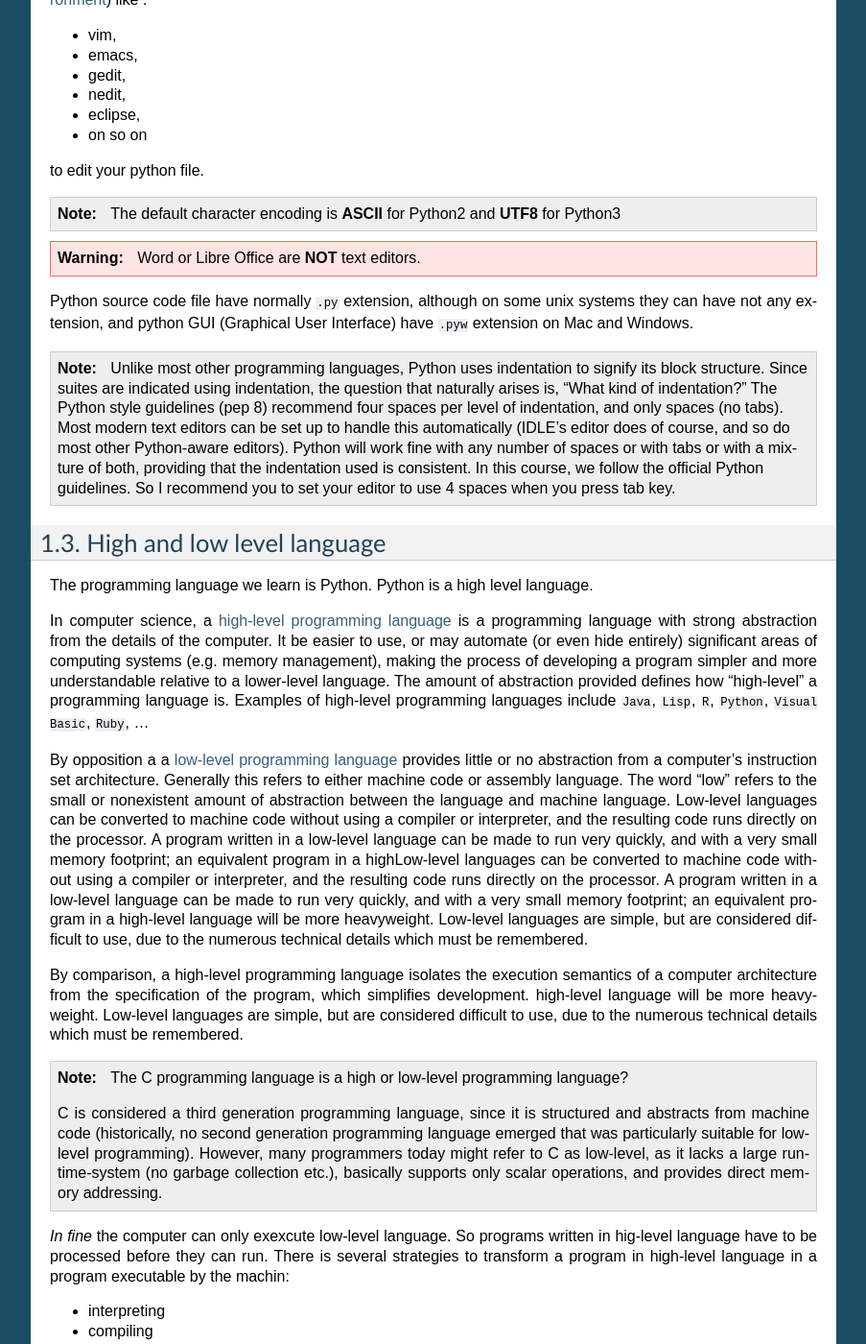
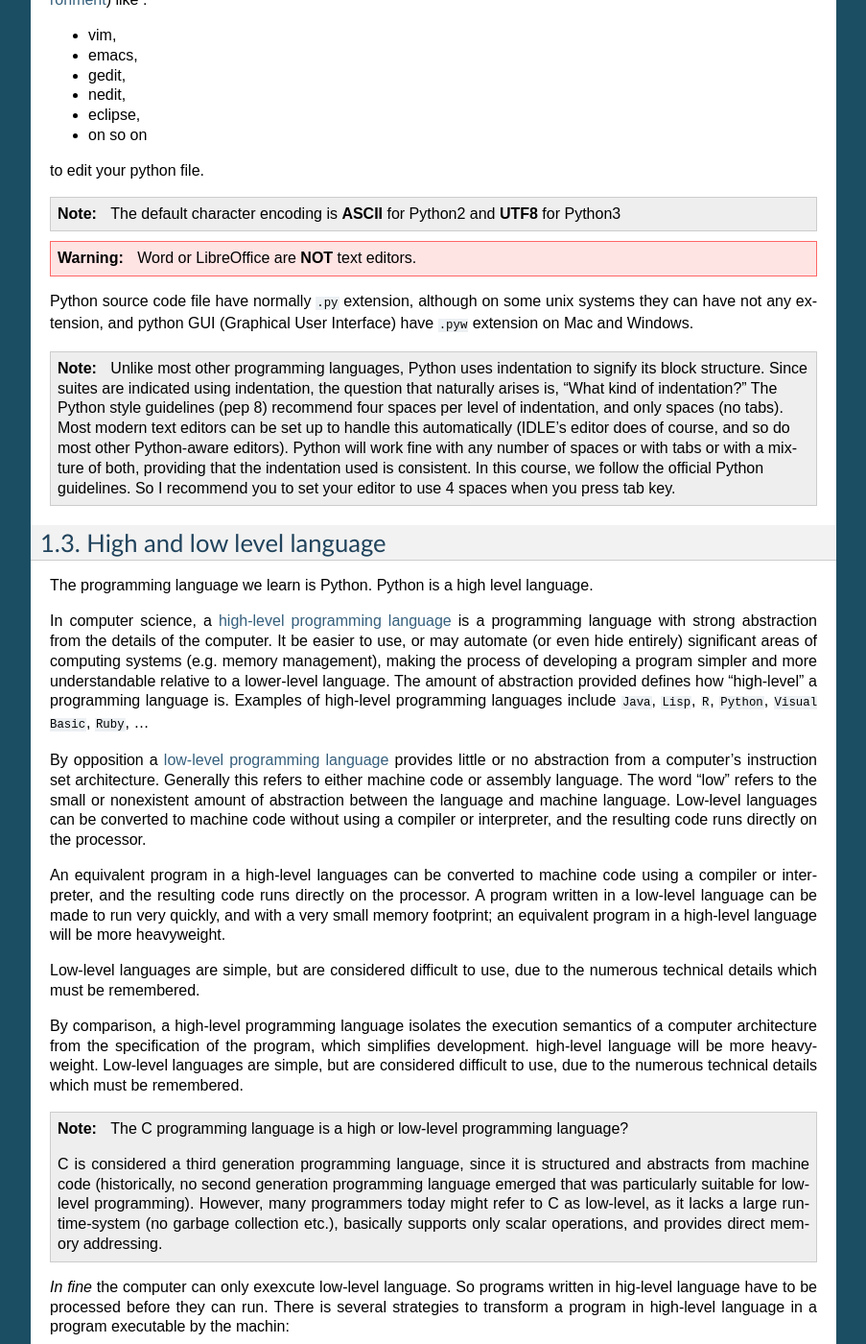
Before and after one commit to C3BI-pasteur-fr/python-course-1, a Sphinx documentation site: the page built from source/Introduction.rst, in a window 1280 px wide and 1400 px high, scrolled down 1286 px. Shown: the whole window at 96% size, without its empty margins (198-1101 px from the left). Built offline with Sphinx 7.4.7, drawn with Linux system fonts in a browser that asks for light colours; some of the changed text lies outside the part shown.

Commit message:
fix typos

```diff
--- a/source/Introduction.rst
+++ b/source/Introduction.rst
@@ -80,10 +80,10 @@ to edit your python file.
 
 .. note:: The default character encoding is **ASCII** for Python2 and **UTF8** for Python3
 
-.. warning::  Word or Libre Office are **NOT** text editors.
+.. warning::  Word or LibreOffice are **NOT** text editors.
 
-Python source code file have normally ``.py`` extension, although on some unix systems they can have not any extension, and python GUI (Graphical User Interface)
-have ``.pyw``  extension on Mac and Windows.
+Python source code file have normally ``.py`` extension, although on some unix systems they can have not any extension,
+and python GUI (Graphical User Interface) have ``.pyw``  extension on Mac and Windows.
 
 .. note::
    Unlike most other programming languages, Python uses indentation to signify
@@ -108,16 +108,18 @@ making the process of developing a program simpler and more understandable relat
 The amount of abstraction provided defines how "high-level" a programming language is.
 Examples of high-level programming languages include ``Java``, ``Lisp``, ``R``, ``Python``, ``Visual Basic``, ``Ruby``, ...
 
-By opposition a a `low-level programming language <http://en.wikipedia.org/wiki/Low-level_programming_language>`_
+By opposition a `low-level programming language <http://en.wikipedia.org/wiki/Low-level_programming_language>`_
 provides little or no abstraction from a computer's instruction set architecture.
 Generally this refers to either machine code or assembly language.
 The word "low" refers to the small or nonexistent amount of abstraction between the language and machine language.
 Low-level languages can be converted to machine code without using a compiler or interpreter,
-and the resulting code runs directly on the processor. A program written in a low-level language can be made to run very quickly,
-and with a very small memory footprint; an equivalent program in a highLow-level languages can be converted to machine code without
+and the resulting code runs directly on the processor.
+
+An equivalent program in a high-level languages can be converted to machine code
 using a compiler or interpreter, and the resulting code runs directly on the processor.
 A program written in a low-level language can be made to run very quickly, and with a very small memory footprint;
 an equivalent program in a high-level language will be more heavyweight.
+
 Low-level languages are simple, but are considered difficult to use, due to the numerous technical details which must be remembered.
 
 By comparison, a high-level programming language isolates the execution semantics of a computer architecture from the specification of the program,
@@ -168,8 +170,10 @@ Python source code is compiled into bytecode, the internal representation of a P
 The bytecode is also cached in `.pyc` and `.pyo` files so that executing the same file is faster the second time
 (recompilation from source to bytecode can be avoided).
 This “intermediate language” is said to run on a virtual machine that executes the machine code corresponding to each bytecode.
-Do note that bytecodes are not expected to work between different Python virtual machines (*VM*),
-nor to be stable between Python releases [python_glossary]_.
+
+.. warning::
+   Do note that bytecodes are not expected to work between different Python virtual machines (*VM*),
+   nor to be stable between Python releases [python_glossary]_.
 
 Whenever a Python module is **imported**, the interpreter first checks
 whether a .pyc is available that has the appropriate "magic number"
```
